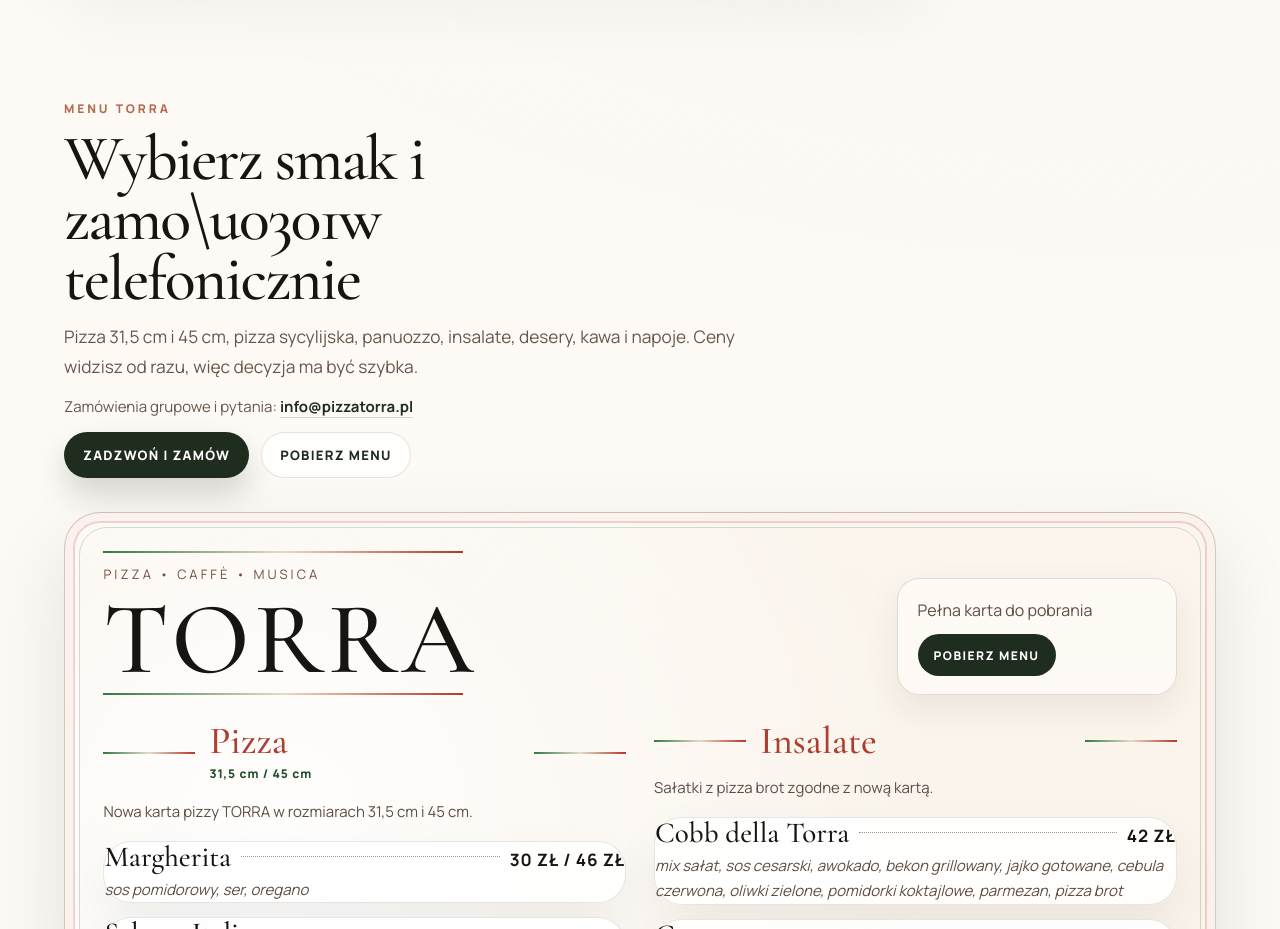
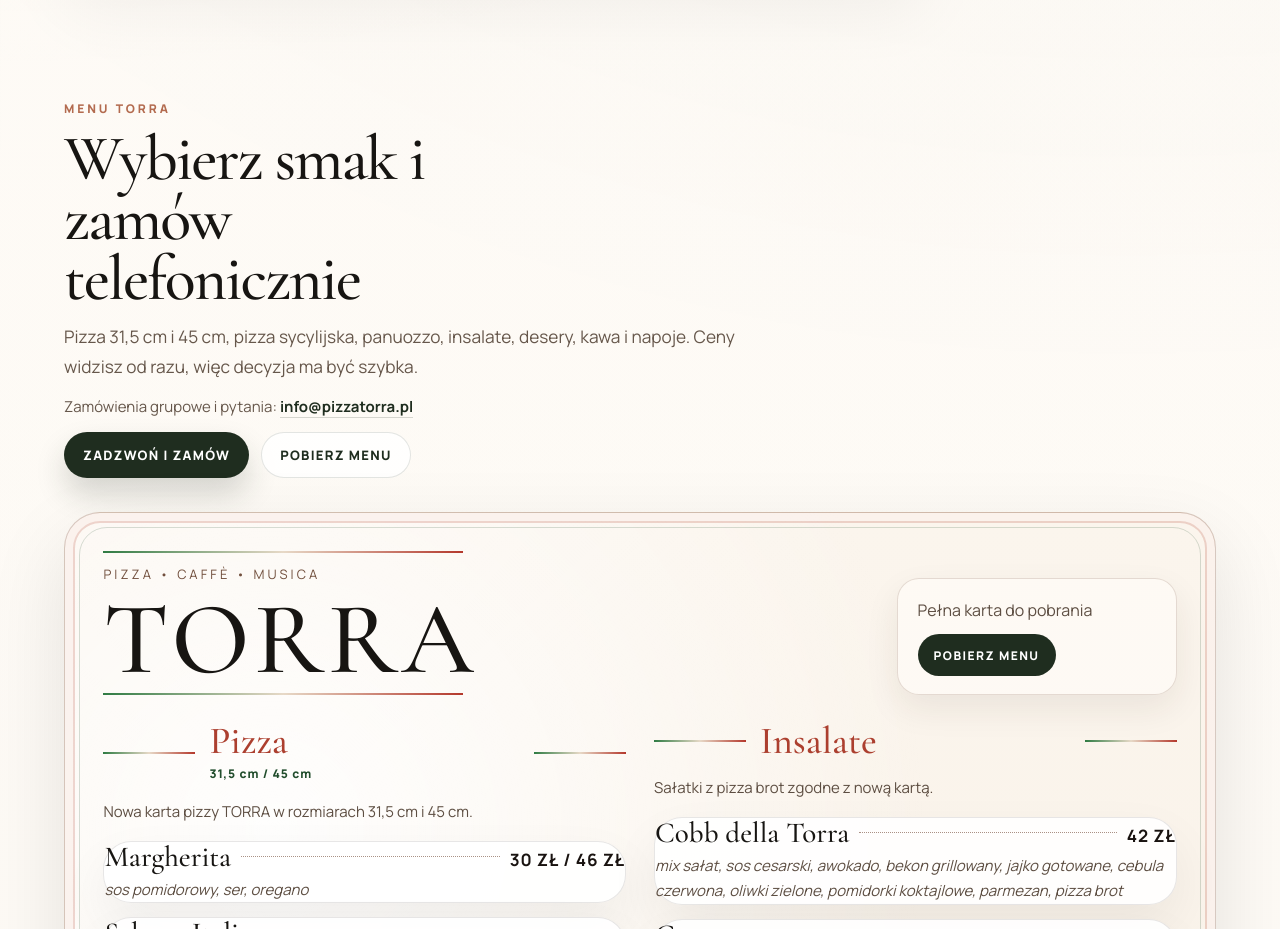
Before and after one commit to mulasty/PizzaTorra, a Next.js app: page / in a window 1280 px wide. Shown: the part 2460-3389 px from the top of the page. Built offline with nearby package versions, Linux system fonts and the light colour scheme.

Commit message:
Fix Polish character: zamo\u0301w -> zamów in section title

```diff
--- a/src/app/page.tsx
+++ b/src/app/page.tsx
@@ -319,7 +319,7 @@
       <section id="full-menu" className={styles.menuSection}>
         <div className={styles.sectionIntro}>
           <p className={styles.sectionEyebrow}>Menu TORRA</p>
-          <h2 className={styles.sectionTitle}>Wybierz smak i zamo\u0301w telefonicznie</h2>
+          <h2 className={styles.sectionTitle}>Wybierz smak i zamów telefonicznie</h2>
           <p className={styles.sectionText}>
             Pizza 31,5 cm i 45 cm, pizza sycylijska, panuozzo, insalate,
             desery, kawa i napoje. Ceny widzisz od razu, więc decyzja ma być szybka.
```
